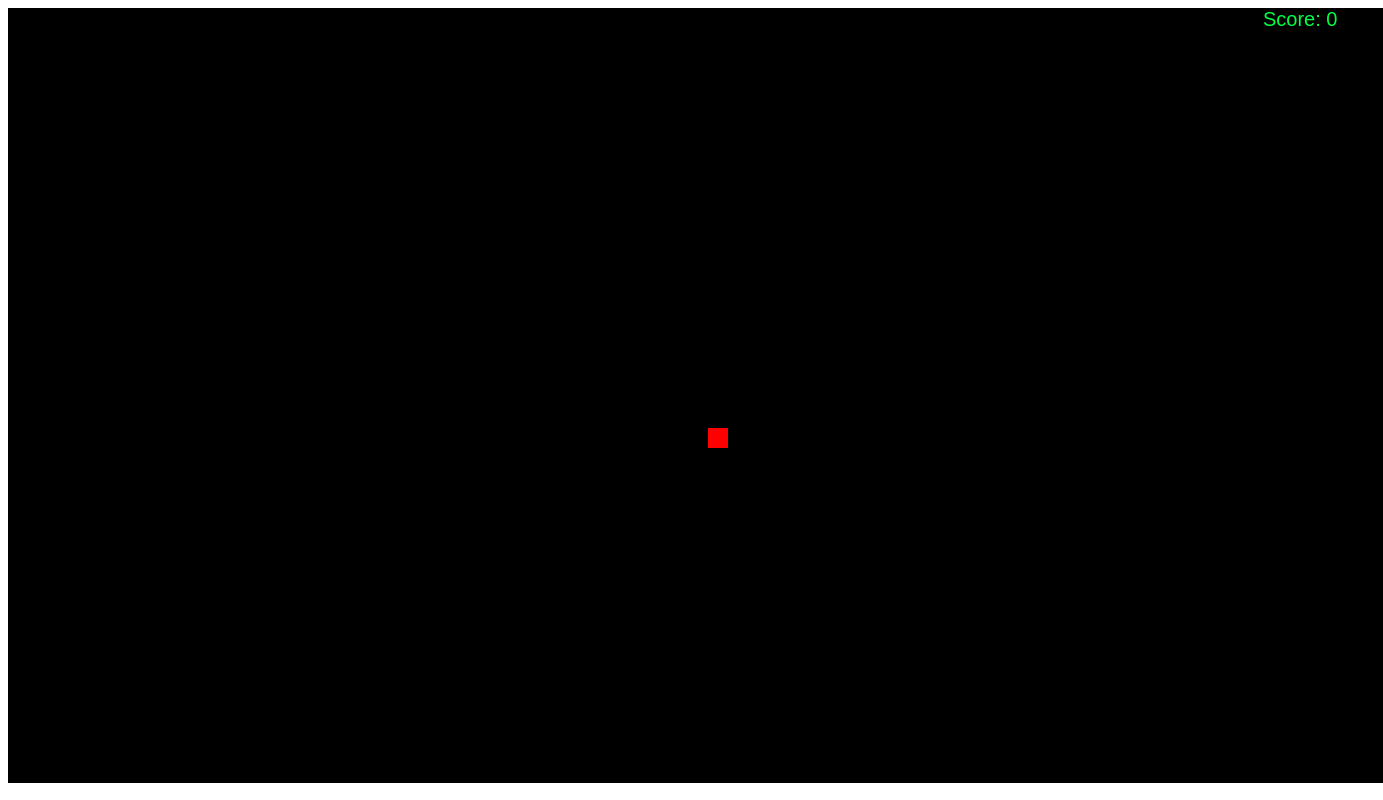
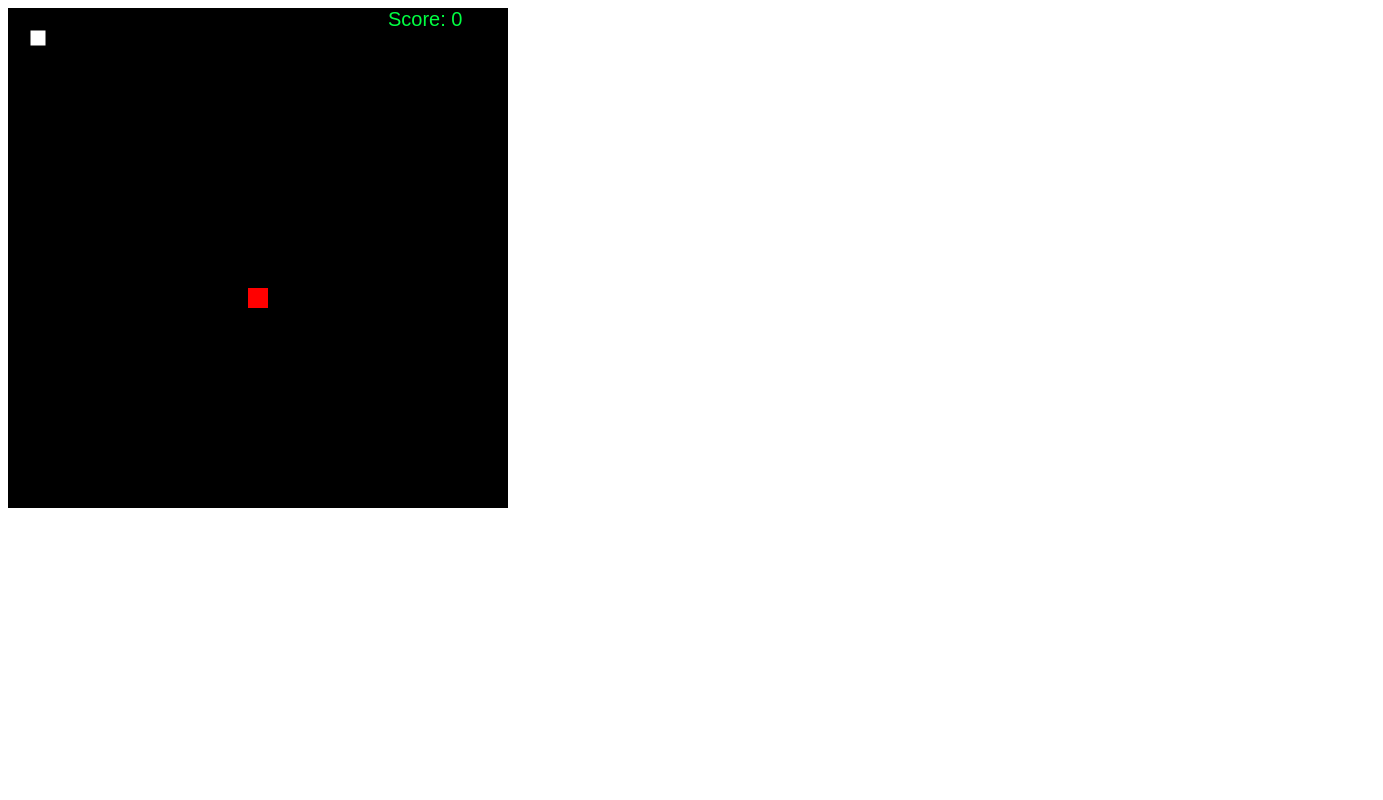
Before and after one commit to Naglivers/Cobrinha, a website: page index.html in a window 1280 px wide. Shown: the whole page, 1383 px wide, since content can reach past the window. Drawn offline with Linux system fonts and the light colour scheme.

Commit message:
Update index.html

```diff
--- a/index.html
+++ b/index.html
@@ -7,7 +7,7 @@
     <title>Joguinho da Cobra</title>
 </head>
 <body>
-    <canvas id="canvas" width="1375" height="775"></canvas>
+    <canvas id="canvas" width="500" height="500"></canvas>
     <script src="snake.js"></script>
 </body>
 </html>
```
